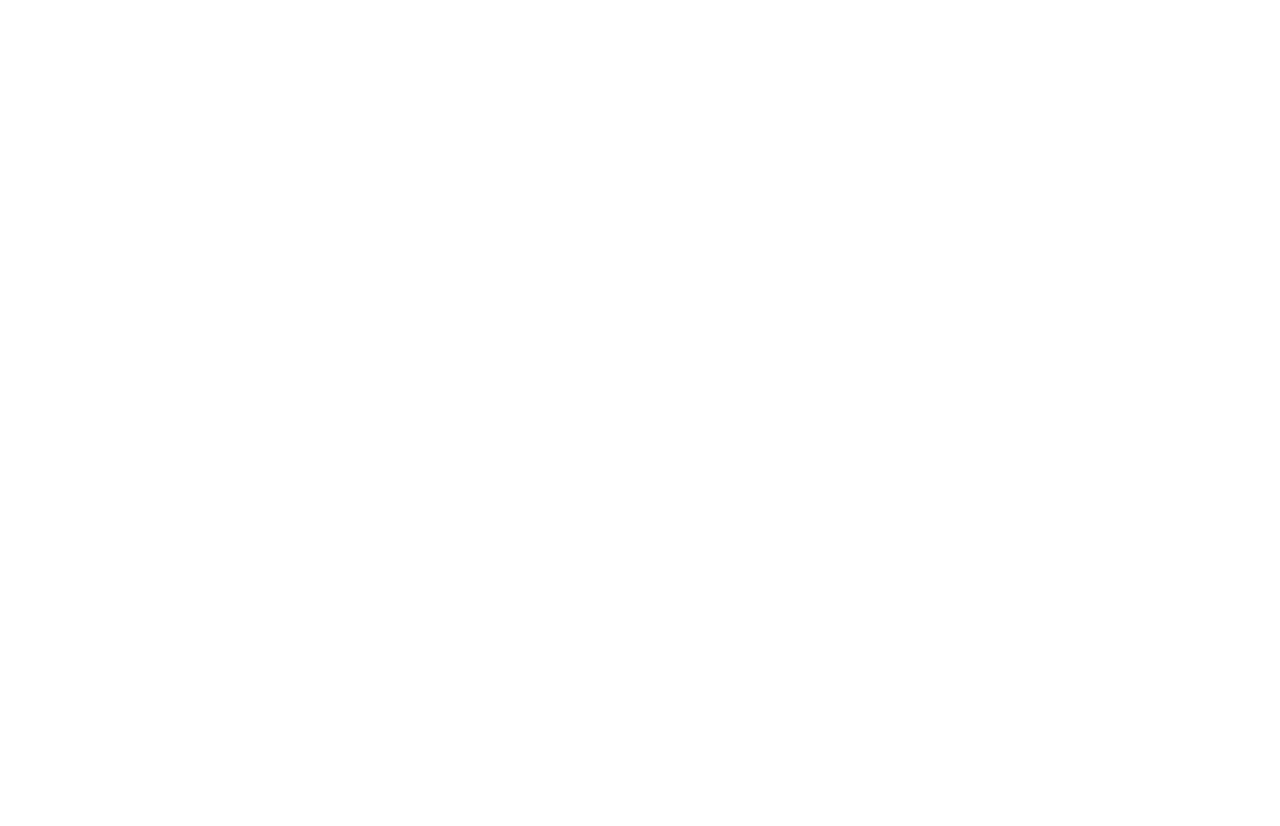
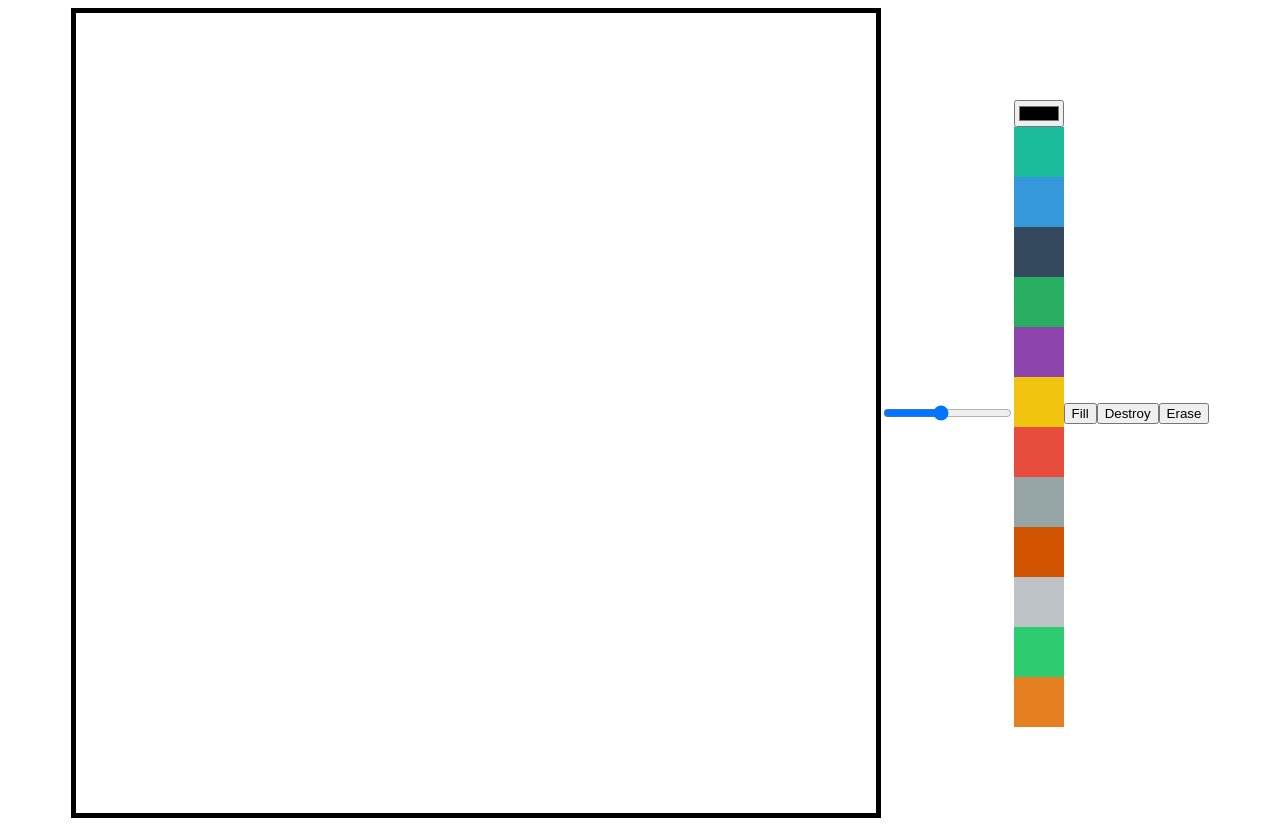
Before and after one commit to dannyp0930/MEME-MAKER, a plain HTML site: page index.html in a window 1280 px wide. Before the commit the page ends 800 px from the top, so only its background shows below. Drawn offline with Linux system fonts and the light colour scheme.

Commit message:
FEAT: 기본 그림판 기능 구현

```diff
--- a/app.js
+++ b/app.js
@@ -0,0 +1,89 @@
+const modeBtn = document.getElementById("mode-btn");
+const destroyBtn = document.getElementById("destroy-btn");
+const eraserBtn = document.getElementById("eraser-btn");
+const colorOptions = Array.from(document.getElementsByClassName("color-option"));
+const color = document.getElementById("color");
+const lineWidth = document.getElementById("line-width");
+const canvas = document.querySelector("canvas");
+const ctx = canvas.getContext("2d");
+const CANVAS_WIDTH = 800;
+const CANVAS_HEIGHT = 800;
+canvas.width = CANVAS_WIDTH;
+canvas.height = CANVAS_HEIGHT;
+ctx.lineWidth = lineWidth.value;
+let isPainting = false;
+let isFilling = false;
+
+function onMove(e) {
+  if (isPainting) {
+    ctx.lineTo(e.offsetX, e.offsetY);
+    ctx.stroke();
+    return;
+  }
+  ctx.moveTo(e.offsetX, e.offsetY);
+}
+
+function startPainting() {
+  isPainting = true;
+}
+
+function cancelPainting() {
+  isPainting = false;
+  ctx.beginPath();
+}
+
+function onLineWidthChange(e) {
+  ctx.lineWidth = e.target.value;
+}
+
+function onColorChange(e) {
+  ctx.strokeStyle = e.target.value;
+  ctx.fillStyle = e.target.value;
+}
+
+function onColorClick(e) {
+  const colorValue = e.target.dataset.color;
+  ctx.strokeStyle = colorValue;
+  ctx.fillStyle = colorValue;
+  color.value = colorValue;
+}
+
+function onModeClick() {
+  if (isFilling) {
+    isFilling = false;
+    modeBtn.innerText = "Fill";
+  } else {
+    isFilling = true;
+    modeBtn.innerText = "Draw";
+  }
+}
+
+function onCanvasClick() {
+  if (isFilling) {
+    ctx.fillRect(0, 0, CANVAS_WIDTH, CANVAS_HEIGHT);
+  }
+}
+
+function onDestroyClick() {
+  ctx.fillStyle = "white";
+  ctx.fillRect(0, 0, CANVAS_WIDTH, CANVAS_HEIGHT);
+}
+
+function onEraserClick() {
+  ctx.strokeStyle = "white";
+  isFilling = false;
+  modeBtn.innerText = "Fill";
+}
+
+canvas.addEventListener("mousemove", onMove);
+canvas.addEventListener("mousedown", startPainting);
+canvas.addEventListener("mouseup", cancelPainting);
+canvas.addEventListener("mouseleave", cancelPainting);
+canvas.addEventListener("click", onCanvasClick);
+
+lineWidth.addEventListener("change", onLineWidthChange);
+color.addEventListener("change", onColorChange);
+colorOptions.forEach(color => color.addEventListener("click", onColorClick));
+modeBtn.addEventListener("click", onModeClick);
+destroyBtn.addEventListener("click", onDestroyClick);
+eraserBtn.addEventListener("click", onEraserClick);
--- a/index.html
+++ b/index.html
@@ -9,6 +9,25 @@
 </head>
 <body>
   <canvas></canvas>
+  <input id="line-width" type="range" min="1" max="10" value="5" step="0.1" />
+  <div>
+    <input id="color" type="color"/>
+    <div class="color-option" style="background-color: #1abc9c;" data-color="#1abc9c"></div>
+    <div class="color-option" style="background-color: #3498db;" data-color="#3498db"></div>
+    <div class="color-option" style="background-color: #34495e;" data-color="#34495e"></div>
+    <div class="color-option" style="background-color: #27ae60;" data-color="#27ae60"></div>
+    <div class="color-option" style="background-color: #8e44ad;" data-color="#8e44ad"></div>
+    <div class="color-option" style="background-color: #f1c40f;" data-color="#f1c40f"></div>
+    <div class="color-option" style="background-color: #e74c3c;" data-color="#e74c3c"></div>
+    <div class="color-option" style="background-color: #95a5a6;" data-color="#95a5a6"></div>
+    <div class="color-option" style="background-color: #d35400;" data-color="#d35400"></div>
+    <div class="color-option" style="background-color: #bdc3c7;" data-color="#bdc3c7"></div>
+    <div class="color-option" style="background-color: #2ecc71;" data-color="#2ecc71"></div>
+    <div class="color-option" style="background-color: #e67e22;" data-color="#e67e22"></div>
+  </div>
+  <button id="mode-btn">Fill</button>
+  <button id="destroy-btn">Destroy</button>
+  <button id="eraser-btn">Erase</button>
   <script src="app.js"></script>
 </body>
 </html>
--- a/style.css
+++ b/style.css
@@ -0,0 +1,17 @@
+canvas {
+  width: 800px;
+  height: 800px;
+  border: 5px solid black;
+}
+
+body {
+  display: flex;
+  justify-content: center;
+  align-items: center;
+}
+
+.color-option {
+  width: 50px;
+  height: 50px;
+  cursor: pointer;
+}
```
